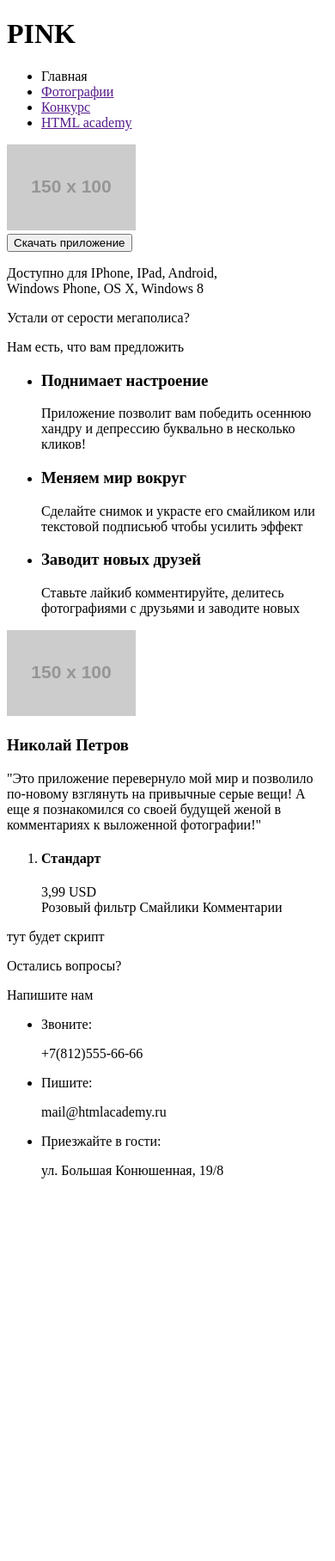
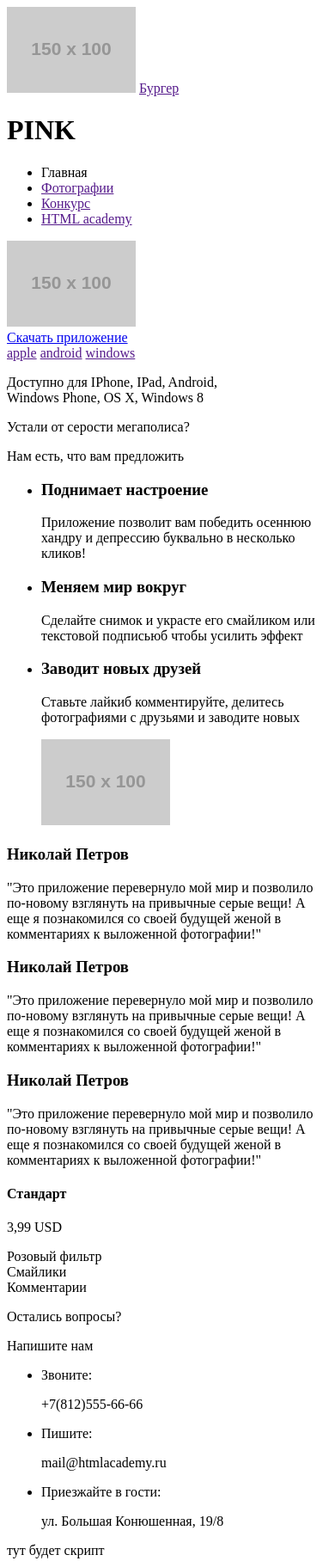
Before and after one commit to ivan8830/227504-pink, a website: page index.html in a window 390 px wide. Shown: the whole page at 86% size. Before the commit the page ends 1387 px from the top, so only its background shows below. Drawn offline with Linux system fonts and the light colour scheme; placeholder pictures from the web are drawn by us.

Commit message:
Исправил ошибки

```diff
--- a/index.html
+++ b/index.html
@@ -6,9 +6,12 @@
   </head>
   <body>
     <header class="page-header">
+      <div class="wrapper">
+        <img src="http://placehold.it/150x100">
+        <a href="">Бургер</a>
+      </div>
       <h1 class="page-header__title">PINK</h1>
       <nav class="main-nav">
-		  	<span class="main-nav__toggler"></span>
         <div class="main-nav__wrapper">
           <ul class="main-nav__list">
             <li class="main-nav__item main-nav__item--active">
@@ -32,20 +35,20 @@
 	  </header>
 		<main class="page-main">
 			<section class="intro">
-				<button class="intro__btn">Скачать приложение</button>
-					<span class="os">
-						<a class="os apple" href=""></a>
-            <a class="os android" href=""></a>
-            <a class="os windows" href=""></a>
-					</span>
+				<a class="intro__btn" href="#">Скачать приложение</a>
+					<div class="os">
+						<a class="os__item os__item--apple" href="">apple</a>
+            <a class="os__item os__item--android" href="">android</a>
+            <a class="os__item os__item--windows" href="">windows</a>
+					</div>
         <p class="intro__text">Доступно для IPhone, IPad, Android,<br> Windows Phone, OS X, Windows 8</p>
       </section>
       <section class="promo">
-        <header class="promo-header">
+        <div class="promo-header">
           <p class="promo-header__question">Устали от серости мегаполиса?</p>
           <p class="promo-header__text">Нам есть, что вам предложить</p>
-        </header>
-        <main class="promo-main">
+        </div>
+        <div class="promo-main">
           <div class="promo-main__advantage">
             <ul class="promo-main__list">
               <li class="promo-main__item">
@@ -59,23 +62,24 @@
               <li class="promo-main__item">
                 <h3>Заводит новых друзей</h3>
                 <p>Ставьте лайкиб комментируйте, делитесь фотографиями с друзьями и заводите новых</p>
+                <img src="http://placehold.it/150x100">
               </li>
             </ul>
           </div>
-          <div class="promo-main__hello">
-            <img src="http://placehold.it/150x100">
-          </div>
           <div class="reviews">
+            <div class="container">
               <div class="reviews__wrapper">
-              <div class="reviews__slider-wrapper slider">
-                <div class="reviews__list-wrapper slider__wrapper">
-                  <div class="reviews__list slider__inner">
                 <div class="reviews__item slider__item">
                   <h3 class="reviews__name">Николай Петров</h3>
                   <p>"Это приложение перевернуло мой мир и позволило по-новому взглянуть на привычные серые вещи! А еще я познакомился со своей будущей женой в комментариях к выложенной фотографии!"</p>
                 </div>
+                <div class="reviews__item slider__item">
+                  <h3 class="reviews__name">Николай Петров</h3>
+                  <p>"Это приложение перевернуло мой мир и позволило по-новому взглянуть на привычные серые вещи! А еще я познакомился со своей будущей женой в комментариях к выложенной фотографии!"</p>
                 </div>
-                </div>
+                <div class="reviews__item slider__item">
+                  <h3 class="reviews__name">Николай Петров</h3>
+                  <p>"Это приложение перевернуло мой мир и позволило по-новому взглянуть на привычные серые вещи! А еще я познакомился со своей будущей женой в комментариях к выложенной фотографии!"</p>
                 </div>
               </div>
               <div class="reviews__pagination slider__paginator">
@@ -84,23 +88,21 @@
                 <span class="slider__pagination-item"></span>
               </div>
             </div>
-        </main>
-        <footer class="rate">
+          </div>
+          <div class="rate">
+            <div class="conteiner">
             <div class="rate__wrapper slider">
-            <div class="rate__list-wrapper slider__wrapper">
-              <ol class="rate__list slider__inner">
-                <li class="rate__item slider__item">
+              <div class="rate__item slider__item">
                 <div class="rate__item-title">
                   <h4>Стандарт</h4>
-                    <span>3,99 USD</span>
+                  <p>3,99 USD</p>
                 </div>
                 <div class="rate__item-options">
-                    <span>Розовый фильтр</span><span></span>
-                    <span>Смайлики</span><span></span>
-                    <span>Комментарии</span><span></span>
+                  <div class="rate__row">Розовый фильтр</div><div class="check"></div>
+                  <div class="rate__row">Смайлики</div><div class="check"></div>
+                  <div class="rate__row">Комментарии</div><div class="cross"></div>
                 </div>
-                </li>
-              </ol>
+              </div>
             </div>
             <div class="rate__pagination slider__paginator">
               <span class="slider__pagination-item"></span>
@@ -108,14 +110,12 @@
               <span class="slider__pagination-item"></span>
             </div>
           </div>
-        </footer>
+        </div>
+      </div>
       </section>
     </main>
     <footer class="page-footer">
       <div class="page-footer__map-wrapper">
-        <div class="map">
-          <p>тут будет скрипт</p>
-        </div>
         <div class="page-footer__wrapper">
           <p class="page-footer__question">Остались вопросы?</p>
           <p class="page-footer__answer">Напишите нам</p>
@@ -134,6 +134,9 @@
             </li>
           </ul>
         </div>
+        <div class="map">
+          <p>тут будет скрипт</p>
+        </div>
       </div>
     </footer>
   </body>
```
Also changed, not shown: form.html (+18 -16 lines), photo.html (+36 -34 lines). Lines whose indentation alone changed are shown as unchanged.
